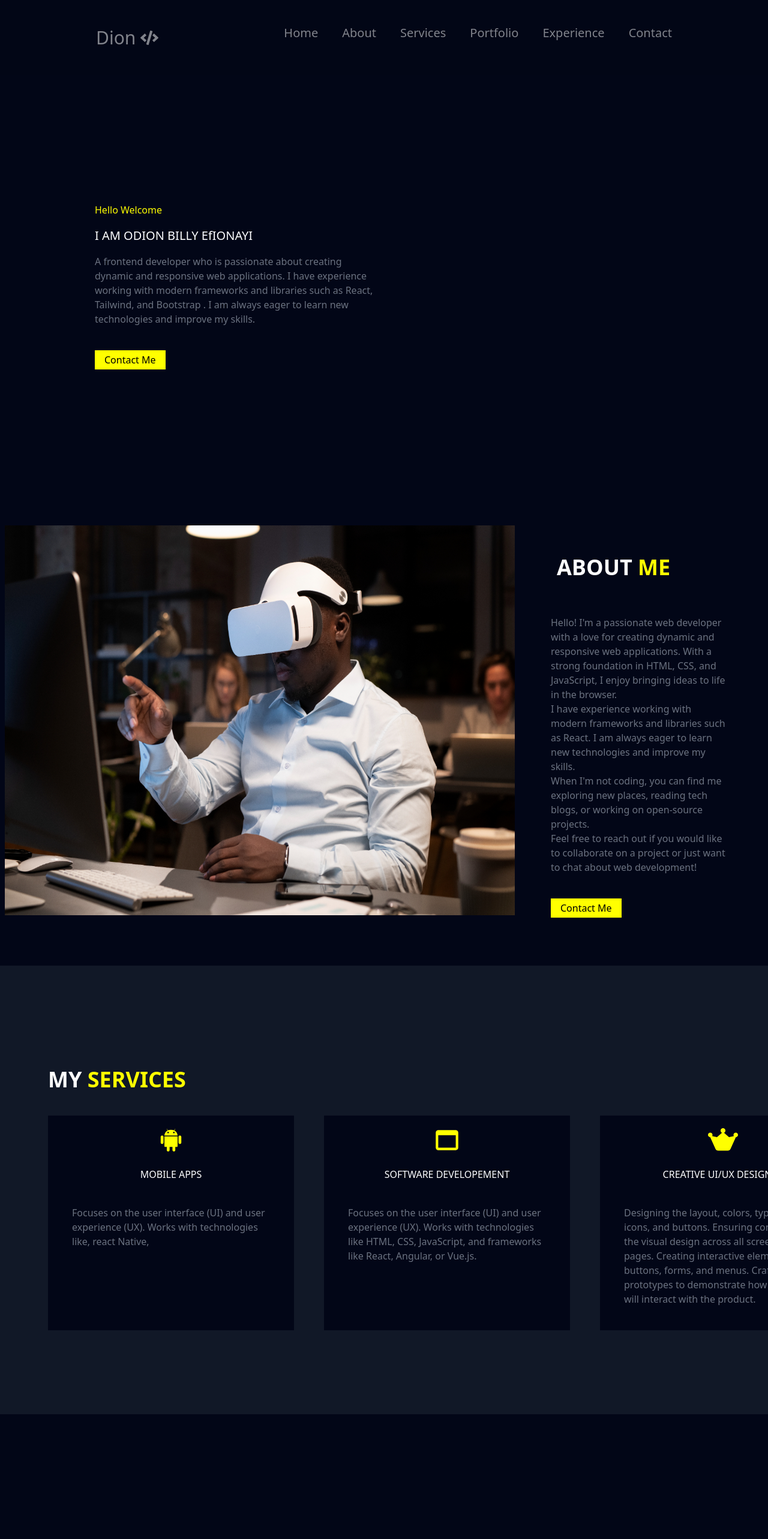
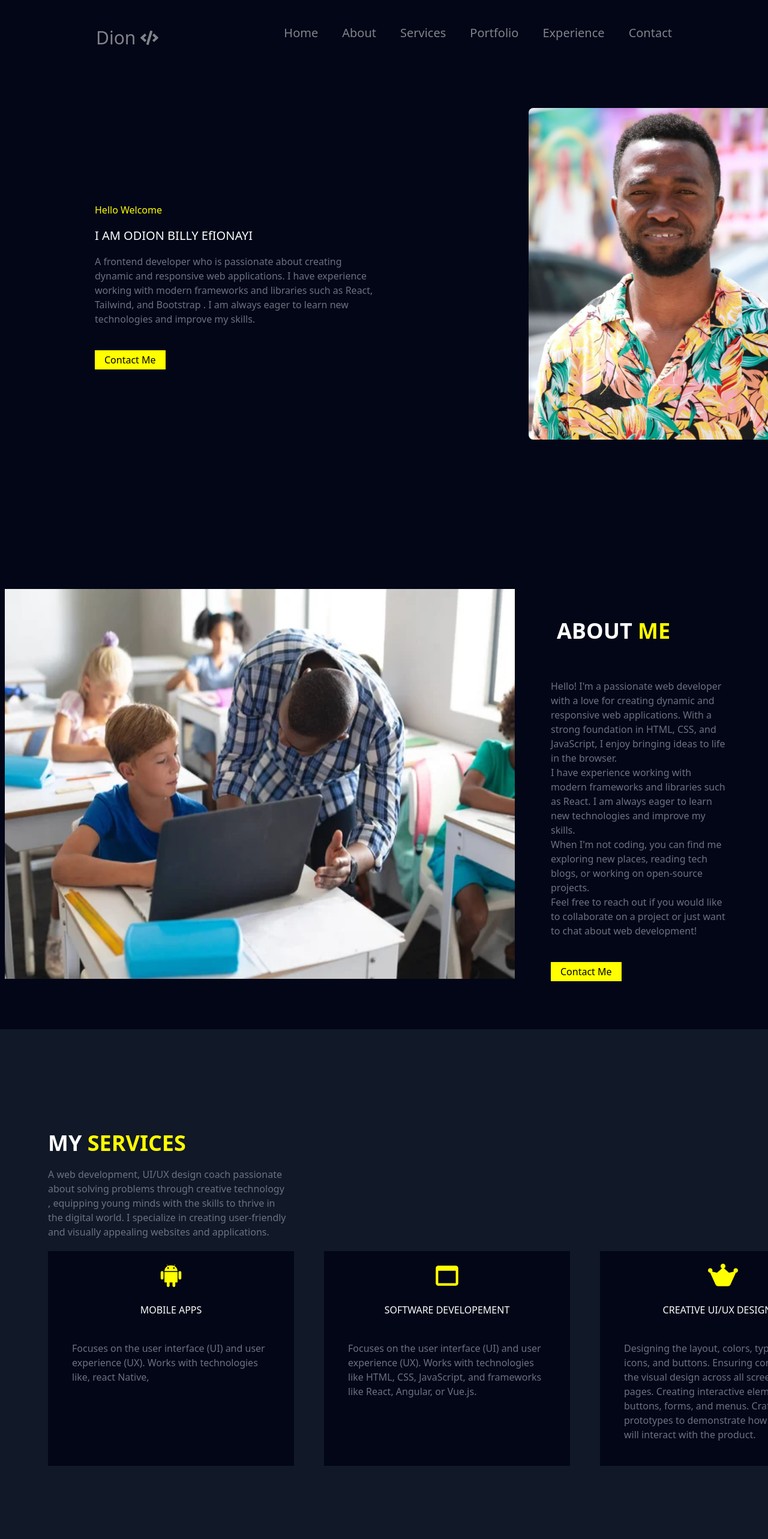
Before and after one commit to OdionBilly/Rich_Code, a React (Vite) app: page / in a window 1280 px wide. Shown: the top 2566 px of the page at 60% size. Built offline with nearby package versions, Linux system fonts and the light colour scheme.

Commit message:
new file:   src/assets/tech pics.jpg 	modified:   src/components/Layout/Hero.jsx 	modified:   src/components/Ui/About.jsx 	modified:   src/components/Ui/Contact.jsx 	modified:   src/components/Ui/Services.jsx

```diff
--- a/src/components/Layout/Hero.jsx
+++ b/src/components/Layout/Hero.jsx
@@ -1,4 +1,4 @@
-// import myimage from '../../assets/my.jpeg'
+import myimage from '../../assets/my.jpeg'
 
 export const Hero = () => {
   return (
@@ -16,7 +16,7 @@ export const Hero = () => {
                 </button>
             </div>
             <div className='mb-10 w-[500px] max-sm:px-5 max-sm:mt-10'>
-             {/* <img src={myimage} alt="" className='Xl:w-[400px] max-lg:w-[330px] max-sm:w-[350px] xl:ml-[100px] rounded-lg'/>   */}
+             <img src={myimage} alt="" className='Xl:w-[400px] max-lg:w-[330px] max-sm:w-[350px] xl:ml-[100px] rounded-lg'/>
             </div>
         </div>
     </div>
--- a/src/components/Ui/About.jsx
+++ b/src/components/Ui/About.jsx
@@ -1,5 +1,5 @@
 // import React from 'react';
-import Aboutimage from '../../assets/background.jpg';
+import Aboutimage from '../../assets/tech pics.jpg';
 
 const About = () => {
     return (
--- a/src/components/Ui/Contact.jsx
+++ b/src/components/Ui/Contact.jsx
@@ -7,14 +7,14 @@ export const Contact = () => {
     <div id="Contact" className="bg-[#020617] text-[#6ec4ce] xl:py-[150px] max-sm:py-10 max-lg:py-10 xl:px-[80px]">
       <div className="text-center py-10">
         <h1 className="text-white text-[25px] font-bold ">CONTACT <span className="text-[yellow]">ME</span></h1>
-        <p className="text-white py-5">Feel free to contact me for any inquiries or collaborations</p>
+        <p className="text-white py-5">For any inquiries or collaborations</p>
       </div>
       <div className="flex max-sm:flex-col max-lg:flex-col justify-between max-lg:px-10  xl:pt-[100px]">
         <div className="py-10 text-white max-sm:px-0">
           <p> <span className="text-[yellow]">Address _ </span> Nairobi, Kenya </p>
           <p className="py-7"> <span className="text-[yellow]">phone _ </span> +254717444530 </p>
           <p> <span className="text-[yellow]">Email _ </span> odionfiona@gmail.com </p>
-          <p className="py-7"> <span className="text-[yellow]">website _ </span>....</p>
+          <p className="py-7"> <span className="text-[yellow]"> </span></p>
         </div>
         {/* forms */}
         <div className=" w-[450px] max-sm:px-0 ">
--- a/src/components/Ui/Services.jsx
+++ b/src/components/Ui/Services.jsx
@@ -12,6 +12,9 @@ export const Services = () => {
         <div className="xl:px-[80px] max-sm:px-5 max-lg:px-10 py-5">
           <h1 className="text-4xl font-bold text-white pb-[20px]">MY  <span className="text-[yellow]">SERVICES </span></h1>
           <p className="xl:w-[400px] text-[#6B7280]">
+            A web development, UI/UX design coach passionate about solving problems through creative technology ,
+            equipping young minds with the skills to thrive in the digital world.
+            I specialize in creating user-friendly and visually appealing websites and applications.
           </p>
         </div>
 
```
Also changed, not shown: src/assets/tech pics.jpg (added).
